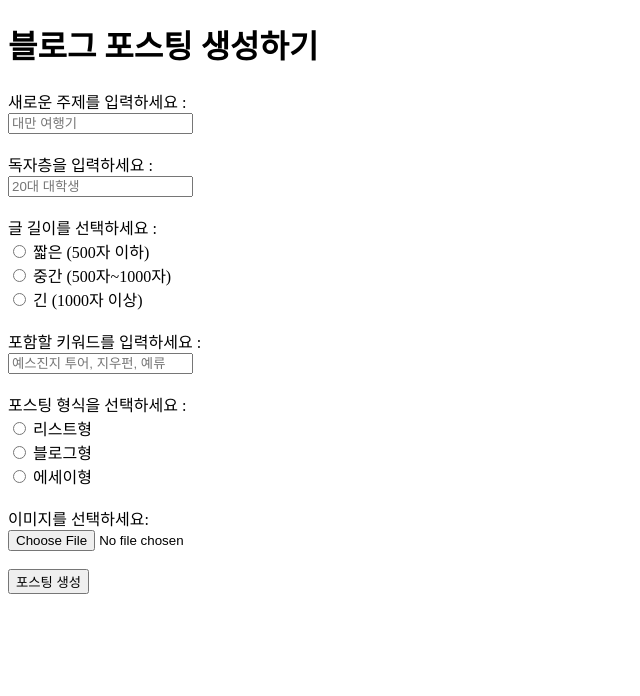
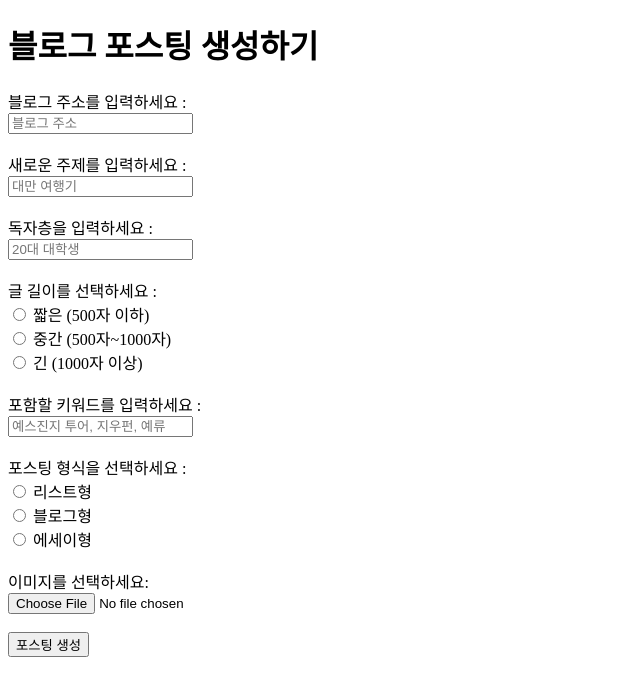
Before and after one commit to abab0528/auto-posting, a Flask app: page / in a window 1280 px wide. Shown: the top 696 px of the page, without its empty margins (0-640 px from the left). Run offline with Flask 3, Linux system fonts and the light colour scheme.

Commit message:
feat: 백엔드와 프론트엔드 연결
- 프론트엔드에서 블로그 url 입력받아 백엔드로 전송 부분 추가
- 백엔드에서 받은 url로 스타일 분석, 포스팅 생성 api 연동

```diff
--- a/app.py
+++ b/app.py
@@ -1,5 +1,6 @@
 from flask import Flask, render_template, request
 import os
+from generate_post import generate_post_with_gpt
 
 app = Flask(__name__)
 
@@ -12,6 +13,7 @@ def index():
 
 @app.route('/submit', methods=['POST'])
 def submit_post():
+    blog_url = request.form['blog_url']
     new_topic = request.form['new_topic']
     audience = request.form['audience']
     length = request.form['length']
@@ -22,18 +24,26 @@ def submit_post():
     if image_file:
         image_path = os.path.join(app.config['UPLOAD_FOLDER'], image_file.filename)
         image_file.save(image_path)
+        image_url = image_path
     else:
-        image_path = None
-        print("업로드된 이미지가 없습니다.")
+        image_url = None
 
     # 받은 입력값 출력
+    print(f"블로그 주소: {blog_url}")
     print(f"주제: {new_topic}")
     print(f"독자층: {audience}")
     print(f"글 길이: {length}")
     print(f"포스팅 형식: {format_choice}")
-    print(f"업로드된 이미지 경로: {image_path}")
+    print(f"업로드된 이미지 경로: {image_url}")
 
-    return "포스팅이 성공적으로 생성되었습니다!"
+    #자동 포스팅 생성
+    generated_post = generate_post_with_gpt(blog_url, new_topic, audience, length, keywords, format_choice, image_url)
+
+    if not generated_post:
+        return "포스팅 생성에 실패하였습니다. 다시 시도해 주세요."
+
+
+    return f"포스팅이 성공적으로 생성되었습니다: {generated_post[:100]}..."
 
 if __name__ == '__main__':
     app.run(debug=True)
--- a/templates/index.html
+++ b/templates/index.html
@@ -7,6 +7,10 @@
 <body>
     <h1>블로그 포스팅 생성하기</h1>
     <form method="POST" enctype="multipart/form-data" action="/submit">
+        <!--블로그 주소 -->
+        <label for="blog_url">블로그 주소를 입력하세요 : </label><br>
+        <input type="text" id="blog_url" name="blog_url" placeholder="블로그 주소" required><br><br>
+
         <!--새로운 주제-->
         <label for="new_topic">새로운 주제를 입력하세요 : </label><br>
         <input type="text" id="new_topic" name="new_topic" placeholder="대만 여행기" required><br><br>
```
Also changed, not shown: generate_post.py (+13 -19 lines).
